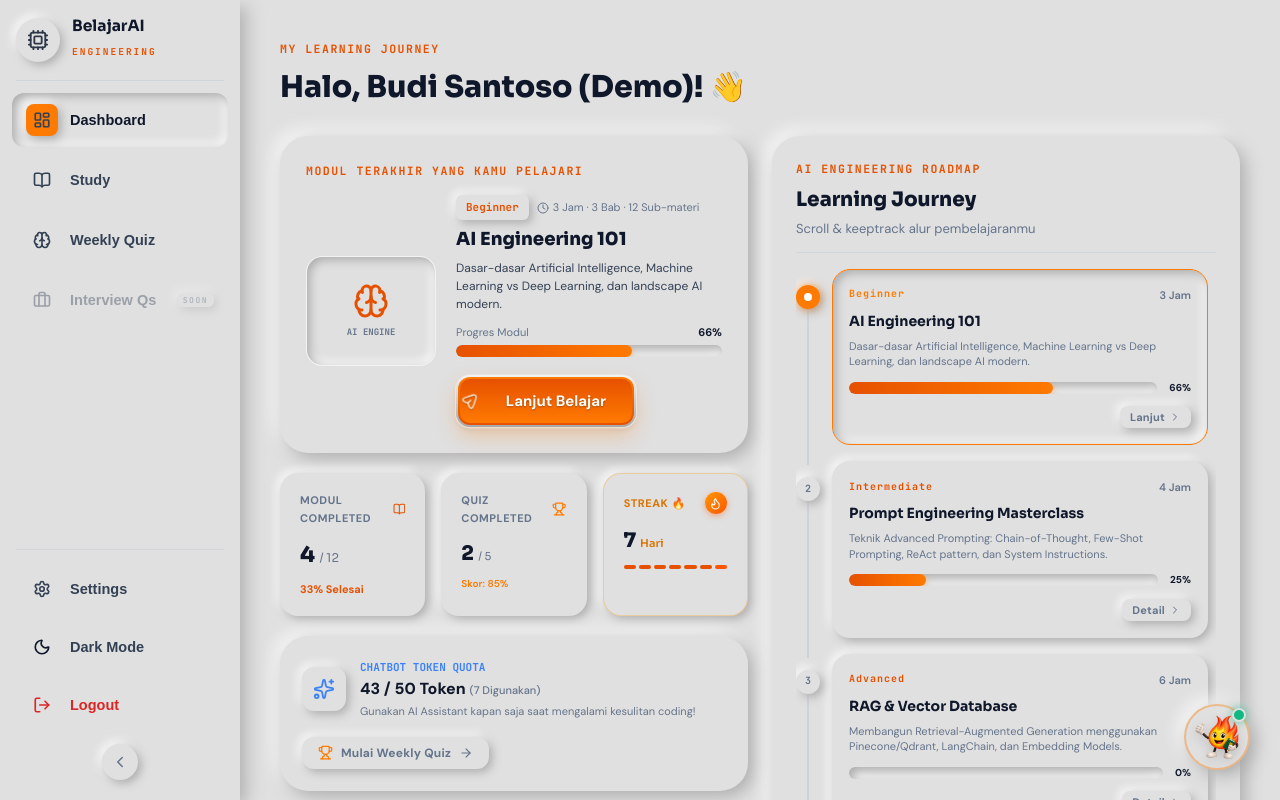
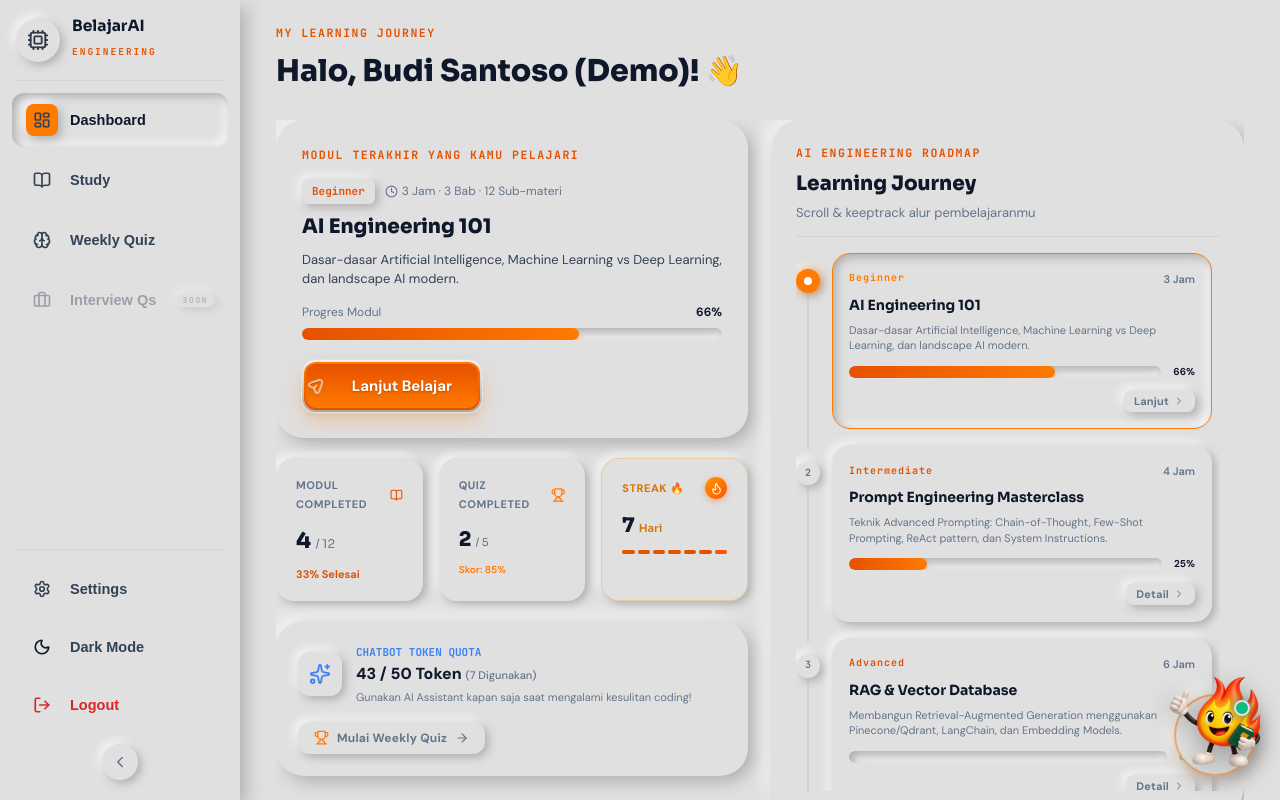
Before and after one commit to OlanIsm/belajarAiEngineering, a React (Vite) app in the folder frontend/: page / in a window 1280 px wide. Built offline with nearby package versions, Linux system fonts and the light colour scheme; no server answers.

Commit message:
feat(ui): enlarge mascot FAB with pop-out waving animation & lock dashboard to single viewport height

```diff
--- a/frontend/src/App.tsx
+++ b/frontend/src/App.tsx
@@ -81,6 +81,7 @@ export default function App() {
         title="Tanya AI Tutor"
         aria-label="AI Tutor Chatbot"
       >
+        <div className="mascot-speech-bubble">Tanya Aku! 💬</div>
         <img src="/macot_chatbot_icon.png" alt="AI Tutor Mascot" className="mascot-img" />
         <span className="online-dot" />
       </button>
--- a/frontend/src/index.css
+++ b/frontend/src/index.css
@@ -138,9 +138,11 @@ html, body, #root {
 
 .main-content {
   flex: 1;
-  overflow-y: auto;
-  padding: 40px;
+  overflow: hidden;
+  height: 100vh;
+  padding: 24px 36px;
   background: var(--nm-base);
+  box-sizing: border-box;
 }
 
 /* ─── SIDEBAR ─────────────────────────────────────────────── */
@@ -663,14 +665,14 @@ html, body, #root {
 /* ─── FLOATING MASCOT CHAT BTN ───────────────────────────────────── */
 .fab-chat {
   position: fixed;
-  bottom: 30px;
-  right: 30px;
-  width: 66px;
-  height: 66px;
+  bottom: 24px;
+  right: 24px;
+  width: 82px;
+  height: 82px;
   border-radius: 50%;
   background: var(--nm-base);
-  box-shadow: var(--shadow-raise);
-  border: 2px solid rgba(255, 122, 0, 0.4);
+  box-shadow: var(--shadow-raise), 0 4px 15px rgba(255, 122, 0, 0.25);
+  border: 2.5px solid rgba(255, 122, 0, 0.5);
   cursor: pointer;
   display: flex;
   align-items: center;
@@ -679,47 +681,110 @@ html, body, #root {
               box-shadow 0.35s ease,
               border-color 0.35s ease;
   z-index: 100;
-  padding: 6px;
+  padding: 0;
   outline: none;
+  overflow: visible !important;
 }
 
 .fab-chat .mascot-img {
-  width: 100%;
-  height: 100%;
+  width: 106px;
+  height: 106px;
   object-fit: contain;
-  filter: drop-shadow(0 4px 6px rgba(0, 0, 0, 0.15));
+  position: absolute;
+  bottom: 0px;
+  left: 50%;
+  margin-left: -53px;
+  filter: drop-shadow(0 6px 12px rgba(0, 0, 0, 0.3));
+  transform-origin: bottom center;
   transition: transform 0.35s cubic-bezier(0.34, 1.56, 0.64, 1),
               filter 0.35s ease;
+  pointer-events: none;
 }
 
 .fab-chat .online-dot {
   position: absolute;
-  top: 2px;
-  right: 2px;
-  width: 14px;
-  height: 14px;
+  top: 4px;
+  right: 4px;
+  width: 16px;
+  height: 16px;
   border-radius: 50%;
   background: #10B981;
   border: 2.5px solid var(--nm-base);
-  box-shadow: 0 0 8px rgba(16, 185, 129, 0.7);
+  box-shadow: 0 0 10px rgba(16, 185, 129, 0.8);
+  z-index: 3;
 }
 
-/* Hover: Mascot lifts up + soft glowing warm aura light */
+/* Cute Speech Bubble Tooltip */
+.fab-chat .mascot-speech-bubble {
+  position: absolute;
+  top: -38px;
+  left: 50%;
+  transform: translateX(-50%) scale(0.8);
+  background: linear-gradient(135deg, #FF7A00, #E65100);
+  color: #ffffff;
+  padding: 5px 12px;
+  border-radius: 12px;
+  font-family: 'DM Sans', sans-serif;
+  font-size: 11.5px;
+  font-weight: 800;
+  white-space: nowrap;
+  box-shadow: 0 4px 14px rgba(255, 122, 0, 0.4);
+  opacity: 0;
+  pointer-events: none;
+  transition: all 0.3s cubic-bezier(0.34, 1.56, 0.64, 1);
+  z-index: 4;
+}
+
+.fab-chat .mascot-speech-bubble::after {
+  content: '';
+  position: absolute;
+  bottom: -5px;
+  left: 50%;
+  transform: translateX(-50%);
+  border-width: 5px 5px 0 5px;
+  border-style: solid;
+  border-color: #E65100 transparent transparent transparent;
+}
+
+/* Hover: Mascot pops OUT of circle and waves! */
 .fab-chat:hover {
-  transform: translateY(-8px) scale(1.08);
+  transform: translateY(-6px);
   border-color: #FF7A00;
-  box-shadow: 0 12px 30px rgba(255, 122, 0, 0.5),
-              0 0 25px rgba(255, 122, 0, 0.35),
+  box-shadow: 0 16px 40px rgba(255, 122, 0, 0.6),
+              0 0 35px rgba(255, 122, 0, 0.45),
               var(--shadow-raise);
 }
 
 .fab-chat:hover .mascot-img {
-  transform: translateY(-4px) scale(1.12);
-  filter: drop-shadow(0 8px 14px rgba(255, 122, 0, 0.45));
+  animation: mascot-wave 1.2s ease-in-out infinite alternate;
+  filter: drop-shadow(0 12px 20px rgba(255, 122, 0, 0.55));
+}
+
+.fab-chat:hover .mascot-speech-bubble {
+  opacity: 1;
+  transform: translateX(-50%) translateY(-6px) scale(1);
+}
+
+@keyframes mascot-wave {
+  0% {
+    transform: translateY(-16px) scale(1.22) rotate(0deg);
+  }
+  25% {
+    transform: translateY(-20px) scale(1.26) rotate(-12deg);
+  }
+  50% {
+    transform: translateY(-16px) scale(1.22) rotate(10deg);
+  }
+  75% {
+    transform: translateY(-20px) scale(1.26) rotate(-8deg);
+  }
+  100% {
+    transform: translateY(-16px) scale(1.22) rotate(0deg);
+  }
 }
 
 .fab-chat:active {
-  transform: translateY(-2px) scale(0.96);
+  transform: scale(0.95);
   box-shadow: var(--shadow-inset-sm);
 }
 
@@ -1186,12 +1251,16 @@ html, body, #root {
   display: grid;
   grid-template-columns: 1fr 1fr;
   gap: 24px;
-  align-items: start;
+  align-items: flex-start;
+  height: calc(100vh - 105px);
+  overflow: hidden;
 }
 
 @media (max-width: 1080px) {
   .homepage-grid {
     grid-template-columns: 1fr;
+    height: auto;
+    overflow: visible;
   }
 }
 
@@ -1259,11 +1328,12 @@ html, body, #root {
   border-radius: var(--radius-card);
   box-shadow: var(--shadow-raise);
   padding: 24px;
-  max-height: calc(100vh - 100px);
+  height: 100%;
+  max-height: 100%;
   display: flex;
   flex-direction: column;
-  position: sticky;
-  top: 24px;
+  box-sizing: border-box;
+  overflow: hidden;
 }
 
 .roadmap-list {
--- a/frontend/src/pages/HomePage.tsx
+++ b/frontend/src/pages/HomePage.tsx
@@ -68,31 +68,9 @@ export default function HomePage({ onNavigate }: HomePageProps) {
             </p>
 
             {activeCourse ? (
-              <div style={{ display: 'flex', gap: 20, flexWrap: 'wrap', alignItems: 'center' }}>
-                {/* Visual Banner Thumbnail */}
-                <div style={{
-                  width: 130,
-                  height: 110,
-                  borderRadius: 16,
-                  background: 'var(--nm-base)',
-                  boxShadow: 'var(--shadow-inset-sm)',
-                  display: 'flex',
-                  flexDirection: 'column',
-                  alignItems: 'center',
-                  justifyContent: 'center',
-                  gap: 6,
-                  flexShrink: 0,
-                  border: '1px solid rgba(255,255,255,0.6)',
-                }}>
-                  <Brain size={36} color="var(--gold-rich)" />
-                  <span style={{ fontSize: 9, fontFamily: 'JetBrains Mono', color: 'var(--text-muted)', fontWeight: 700 }}>
-                    AI ENGINE
-                  </span>
-                </div>
-
-                {/* Course Main Details */}
-                <div style={{ flex: 1, minWidth: 220, display: 'flex', flexDirection: 'column', gap: 8 }}>
-                  <div style={{ display: 'flex', alignItems: 'center', gap: 8 }}>
+              <div style={{ display: 'flex', flexDirection: 'column', gap: 10 }}>
+                {/* Course Details */}
+                <div style={{ display: 'flex', alignItems: 'center', gap: 10, flexWrap: 'wrap' }}>
                   <span style={{
                     padding: '3px 10px', borderRadius: 6,
                     background: 'var(--nm-base)', boxShadow: 'var(--shadow-raise-sm)',
@@ -100,24 +78,24 @@ export default function HomePage({ onNavigate }: HomePageProps) {
                   }}>
                     {activeCourse.level ?? 'BEGINNER'}
                   </span>
-                    <span style={{ fontSize: 11, color: 'var(--text-muted)', display: 'flex', alignItems: 'center', gap: 4 }}>
-                      <Clock size={12} /> {activeCourse.estimatedHours ?? 3} Jam · 3 Bab · 12 Sub-materi
+                  <span style={{ fontSize: 12, color: 'var(--text-muted)', display: 'flex', alignItems: 'center', gap: 4 }}>
+                    <Clock size={13} /> {activeCourse.estimatedHours ?? 3} Jam · 3 Bab · 12 Sub-materi
                   </span>
                 </div>
 
-                  <h2 className="font-heading" style={{ fontSize: 18, fontWeight: 800, color: 'var(--text-heading)', lineHeight: 1.3 }}>
+                <h2 className="font-heading" style={{ fontSize: 20, fontWeight: 800, color: 'var(--text-heading)', lineHeight: 1.3 }}>
                   {activeCourse.title}
                 </h2>
 
-                  <p style={{ fontSize: 12, color: 'var(--text-body)', lineHeight: 1.5 }}>
+                <p style={{ fontSize: 13, color: 'var(--text-body)', lineHeight: 1.5 }}>
                   {activeCourse.description}
                 </p>
 
                 {/* Progress Bar */}
-                  <div style={{ marginTop: 2 }}>
-                    <div style={{ display: 'flex', justifyContent: 'space-between', marginBottom: 4 }}>
-                      <span style={{ fontSize: 11, color: 'var(--text-muted)' }}>Progres Modul</span>
-                      <span style={{ fontSize: 11, fontWeight: 700, color: 'var(--text-heading)' }}>
+                <div style={{ marginTop: 4 }}>
+                  <div style={{ display: 'flex', justifyContent: 'space-between', marginBottom: 6 }}>
+                    <span style={{ fontSize: 12, color: 'var(--text-muted)' }}>Progres Modul</span>
+                    <span style={{ fontSize: 12, fontWeight: 700, color: 'var(--text-heading)' }}>
                       {Math.round(activeCourse.progress ?? 66)}%
                     </span>
                   </div>
@@ -131,7 +109,6 @@ export default function HomePage({ onNavigate }: HomePageProps) {
                     onClick={() => handleStartCourse(activeCourseId)}
                     fullWidth={false}
                   />
-                  </div>
                 </div>
               </div>
             ) : (
```
Lines whose indentation alone changed are shown as unchanged.
